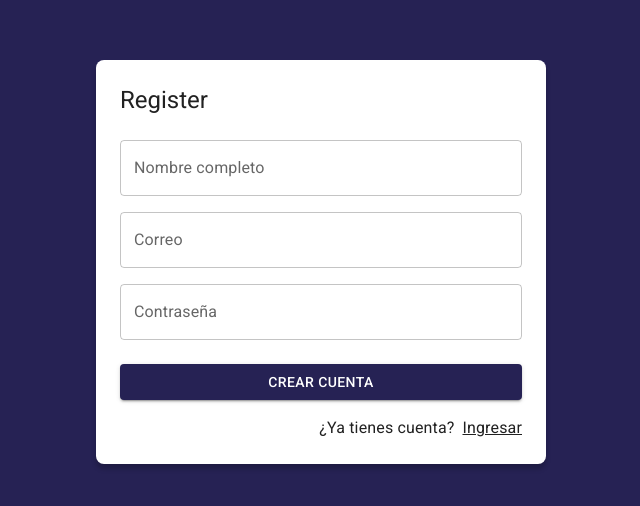
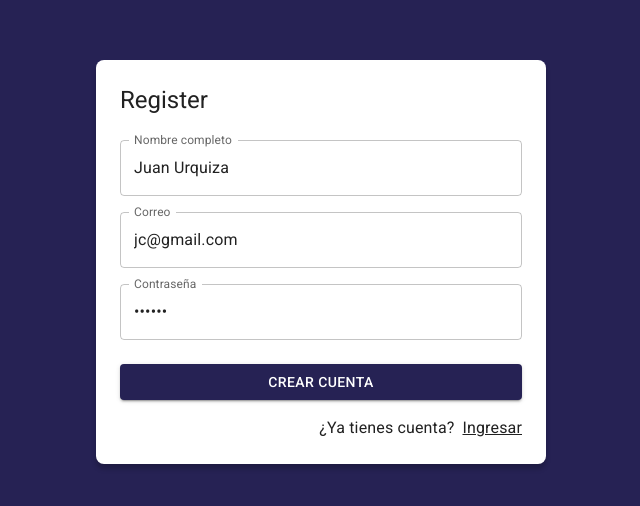
Before and after one commit to JCUrquiza/ReactWithMaterialUI, a React (Vite) app: page /auth/register in a window 1280 px wide. Shown: the part 138-644 px from the top of the page, without its empty margins (319-959 px from the left). Built offline with nearby package versions, Linux system fonts and the light colour scheme.

Commit message:
Add form on the register page

```diff
--- a/src/auth/pages/RegisterPage.jsx
+++ b/src/auth/pages/RegisterPage.jsx
@@ -2,40 +2,70 @@ import { Button, Grid, Link, TextField, Typography } from '@mui/material';
 import { Google } from '@mui/icons-material';
 import { Link as RouterLink } from 'react-router-dom';
 import { AuthLayout } from '../layout/AuthLayout';
+import { useForm } from '../../hooks';
+
+const formData = {
+    email: 'jc@gmail.com',
+    password: '123456',
+    displayName: 'Juan Urquiza'
+}
 
 export const RegisterPage = () => {
+
+    const { displayName, email, password, onInputChange, formState } = useForm(formData);
+
+    const onSubmit = ( event ) => {
+        event.preventDefault();
+        console.log(formState);
+    }
 
     return (
 
         <AuthLayout title='Register'>
 
-            <form>
+            <form onSubmit={ onSubmit }>
                 <Grid container>
                     <Grid item xs={ 12 } sx={{ mt: 2 }}>
                         <TextField
                             label='Nombre completo'
                             type='text'
                             placeholder='John Doe'
-                            fullWidth />
+                            fullWidth
+                            name='displayName'
+                            value={displayName}
+                            onChange={onInputChange}
+                            />
                     </Grid>
                     <Grid item xs={ 12 } sx={{ mt: 2 }}>
                         <TextField
                             label='Correo'
                             type='email'
                             placeholder='correo@gmail.com'
-                            fullWidth />
+                            fullWidth
+                            name='email'
+                            value={email}
+                            onChange={onInputChange}
+                        />
                     </Grid>
                     <Grid item xs={ 12 } sx={{ mt: 2 }}>
                         <TextField
                             label='Contraseña'
                             type='password'
                             placeholder='Contraseña'
-                            fullWidth />
+                            fullWidth
+                            name='password'
+                            value={password}
+                            onChange={onInputChange}
+                        />
                     </Grid>
 
                     <Grid container spacing={ 2 } sx={{ mb:2, mt: 1 }}>
                         <Grid item xs={ 12 } >
-                            <Button variant="contained" fullWidth>
+                            <Button
+                                type='submit'
+                                variant="contained"
+                                fullWidth
+                            >
                                 Crear cuenta
                             </Button>
                         </Grid>
```
